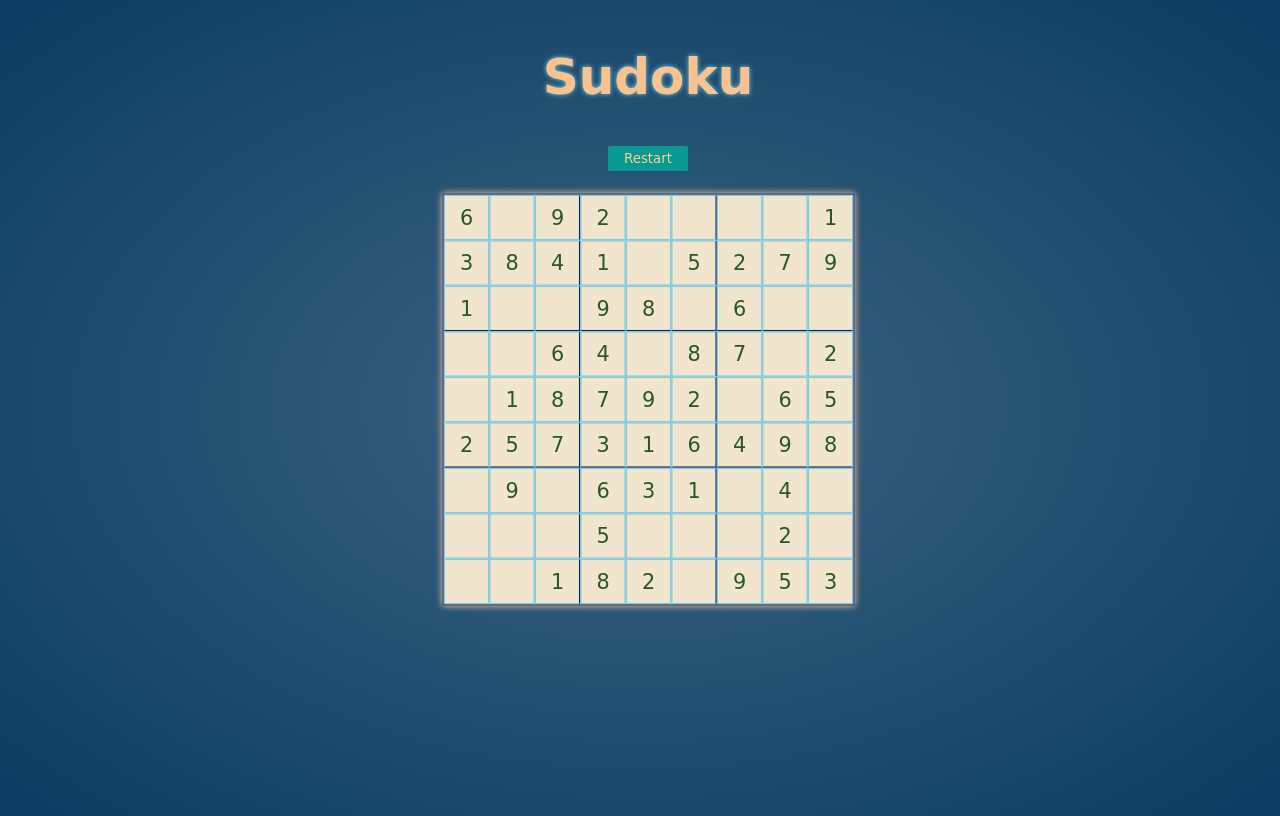
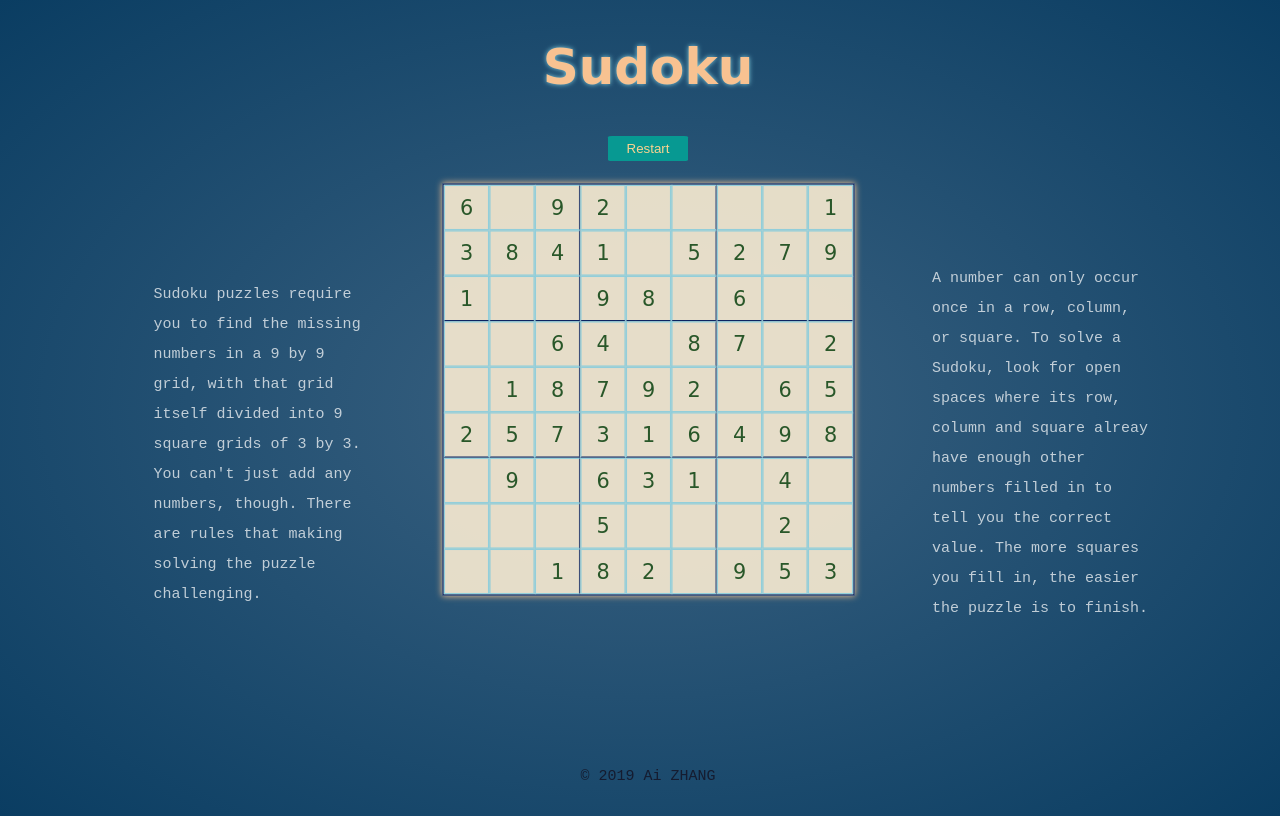
Before and after one commit to AvilaAi/avilaai.github.io-sudoku, a PHP site: page / in a window 1280 px wide. Run offline with PHP 8.4, Linux system fonts and the light colour scheme.

Commit message:
add infomation

```diff
--- a/home.html
+++ b/home.html
@@ -114,6 +114,10 @@
 				<div><p class="1"></p></div>
 			</div>
 		</div>
+
 		<script type="text/javascript" src="script.js"></script>
 	</body>
+	<footer>
+		<p>© 2019 Ai ZHANG</p>
+	</footer>
 </html>
--- a/style.css
+++ b/style.css
@@ -1,7 +1,5 @@
-* {
+body {
 	font-family: 'Comic Sans MS', cursive;
-}
-body {
 	background: radial-gradient(ellipse at center, #3c6382 0%, #0a3d62 100%);
 	display: flex;
 	flex-direction: column;
@@ -9,8 +7,17 @@ body {
 	height: 100vh;
 	width: 100%;
 }
+footer {
+	position: absolute;
+	bottom: 0%;
+	color: #151c30;
+	font-size: 15px;
+	font-family: 'Courier New', Courier, monospace;
+	font-weight: 100;
+}
 h1 {
 	margin: 40px;
+	margin-top: 30px;
 	color: #f8c291;
 	text-shadow: 0 0 5px #82ccdd;
 	font-size: 50px;
@@ -28,7 +35,7 @@ button {
 
 button:hover {
 	background: #fad390;
-	color: #079992;
+	color: #079992c7;
 }
 input {
 	height: 20px;
@@ -43,7 +50,7 @@ input {
 	height: 315px;
 	width: 315px;
 	border: 1px solid #0c2461;
-	background: #f1e5ce;
+	background: #f1e5cef1;
 	display: flex;
 	flex-direction: column;
 	transform: scale(1.3);
@@ -57,7 +64,7 @@ input {
 }
 
 .line div {
-	border: 0.01em solid #82ccdd;
+	border: 0.01em solid #82ccddd3;
 	width: 35px;
 	position: relative;
 	display: flex;
@@ -73,5 +80,44 @@ input {
 
 .line div:nth-child(3),
 .line div:nth-child(6) {
-	border-right-color: #0c2461;
+	border-right-color: #0c2461c5;
 }
+
+/* .rules{
+	position:absolute;
+} */
+
+button::before {
+	content: "Sudoku puzzles require you to find the missing numbers in a 9 by 9 grid, with that grid itself divided into 9 square grids of 3 by 3.  \A You can't just add any numbers, though. There are rules that making solving the puzzle challenging.";
+	color: rgba(255, 255, 255, 0.719);
+	position: absolute;
+	display: block;
+	/* white-space: pre; */
+	width: 220px;
+	height: 100px;
+	top: 35%;
+	left: 12%;
+	text-align: left;
+	overflow-wrap: break-word;
+	font-size: 15px;
+	font-family: 'Courier New', Courier, monospace;
+	font-weight: 100;
+	line-height: 2;
+}
+button::after {
+	content: 'A number can only occur once in a row, column, or square. To solve a Sudoku, look for open spaces where its row, column and square alreay have enough other numbers filled in to tell you the correct value. The more squares you fill in, the easier the puzzle is to finish.';
+	color: rgba(255, 255, 255, 0.719);
+	position: absolute;
+	display: block;
+	width: 220px;
+	height: 100px;
+	top: 33%;
+	right: 10%;
+	text-align: left;
+	overflow-wrap: break-word;
+	font-size: 15px;
+	font-family: 'Courier New', Courier, monospace;
+
+	font-weight: 100;
+	line-height: 2;
+}
```
